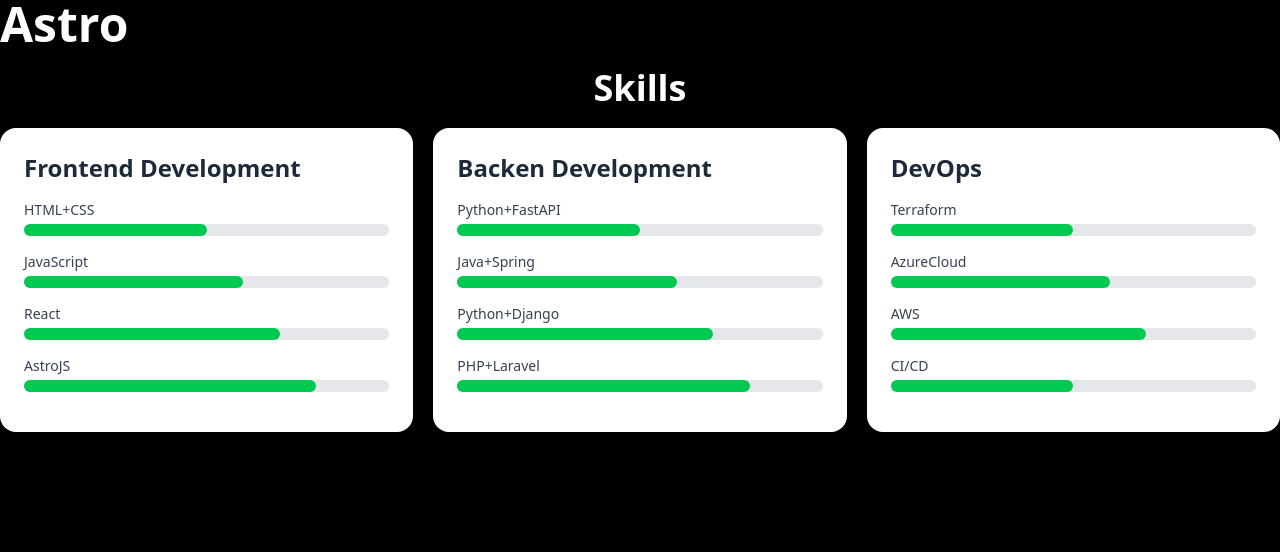
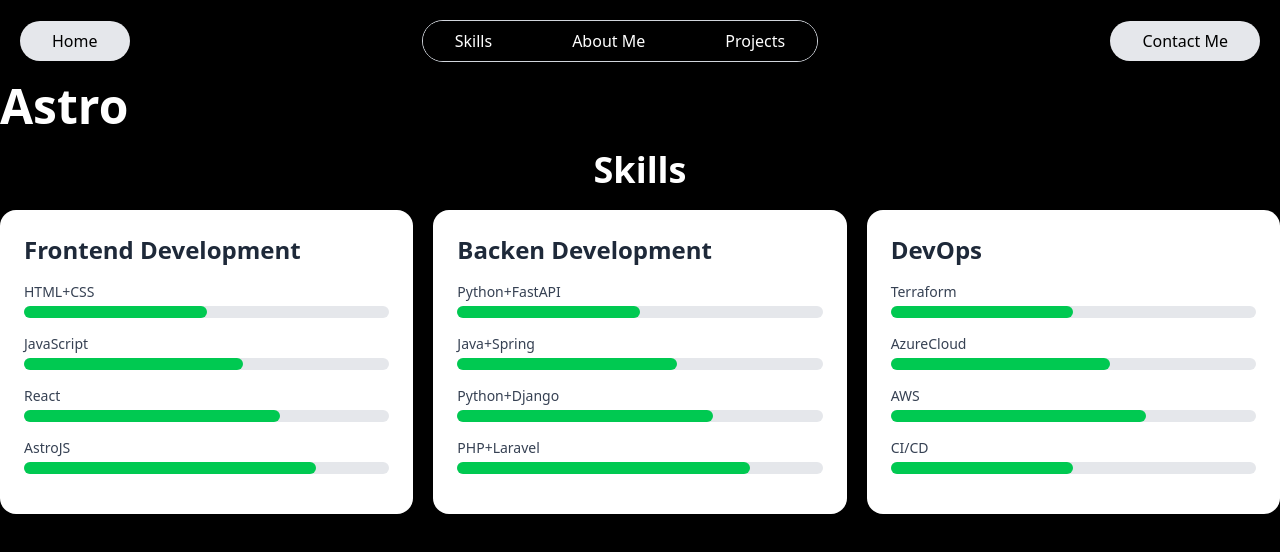
Before and after one commit to ricjpg/portfolio, an Astro site: page / in a window 1280 px wide. Built offline with nearby package versions, Linux system fonts and the light colour scheme; Astro itself is replaced by a stand-in of ours.

Commit message:
Added: NavBar

```diff
--- a/src/components/Nav.astro
+++ b/src/components/Nav.astro
@@ -1,3 +1,35 @@
 ---
-import type {}
+import type { NavItemProps} from "../interfaces/interface";
+import { NavItems } from "../contents/db";
+
+const leftItems = NavItems.filter(link => link.position == 'left');
+const centerItems = NavItems.filter(link => link.position == 'center');
+const rightItems = NavItems.filter(link => link.position == 'right');
 ---
+
+<nav class="w-full flex justify-between items-center bg-transparent px-5 py-5">
+    <div class="flex gap-4 ">
+        {leftItems.map(link => (
+            <a href={link.href}
+            class="bg-gray-200 text-black font-extralight hover:bg-blue-900 px-8 py-2 rounded-full transition-colors duration-400"
+            >{link.label}
+            </a>
+        ))}
+    </div>
+    <div class="flex gap-4 bg-black border-1 border-gray-300 rounded-full">
+        {centerItems.map(link => (
+            <a href={link.href}
+            class="bg-black text-white font-extralight hover:bg-blue-900 px-8 py-2 rounded-full transition-colors duration-400"
+            >{link.label}
+            </a>
+        ))}
+    </div>
+    <div class="flex gap-4 ">
+        {rightItems.map(link => (
+            <a href={link.href}
+            class="bg-gray-200 text-black font-extralight hover:bg-blue-900 px-8 py-2 rounded-full transition-colors duration-400"
+            >{link.label}
+            </a>
+        ))}
+    </div>
+</nav>
--- a/src/pages/index.astro
+++ b/src/pages/index.astro
@@ -1,7 +1,8 @@
 ---
 import "../styles/global.css"
 import SkillsCard from "../components/SkillsCard.astro";
-import { Skills } from "../contents/db";
+import Nav from "../components/Nav.astro";
+import { Skills, NavItems} from "../contents/db";
 ---
 
 <html lang="en">
@@ -13,6 +14,7 @@ import { Skills } from "../contents/db";
 		<title>RicDev 💻</title>
 	</head>
 	<body>
+		<Nav items={NavItems} />
 		<h1 class="text-8xl font-black">Astro</h1>
 		<div class="text-4xl font-extrabold text-white flex flex-auto justify-center p-5">Skills</div>
 		<div class="flex flex-row gap-5 justify-center ">
```
